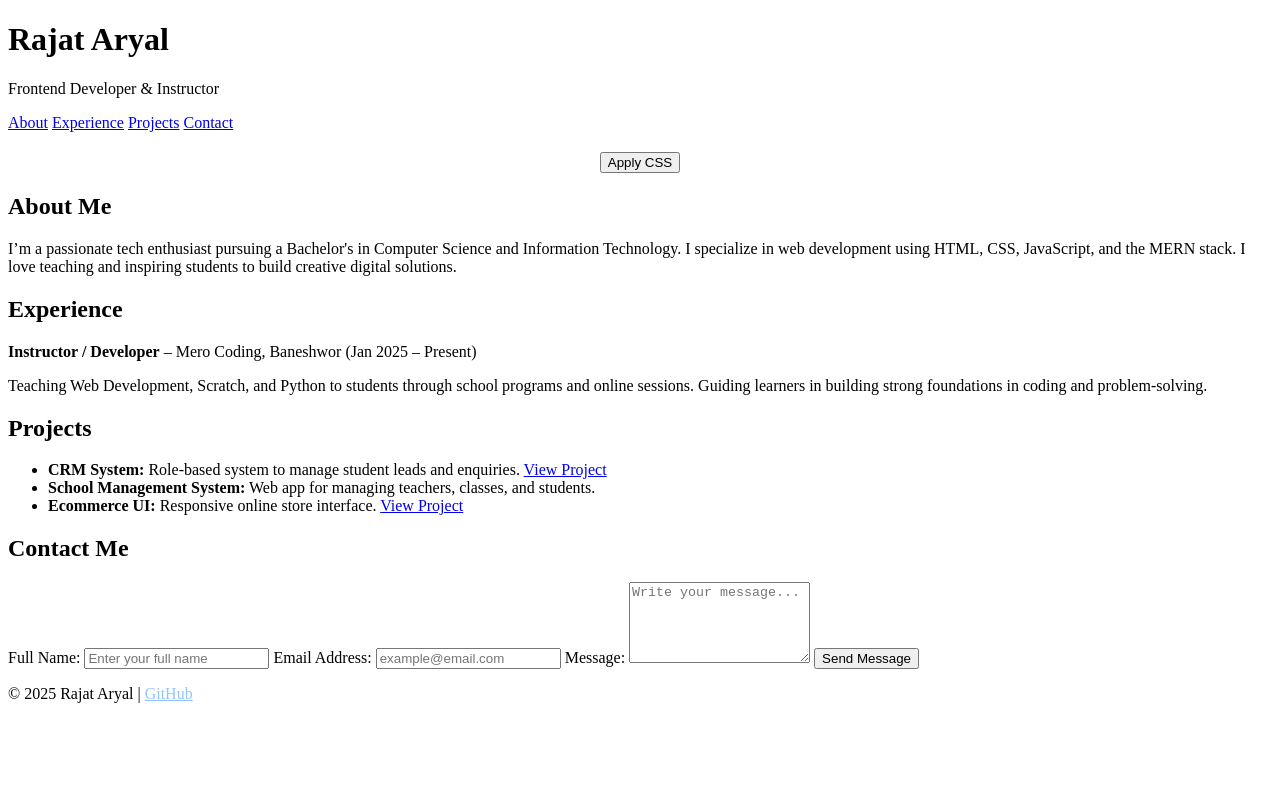
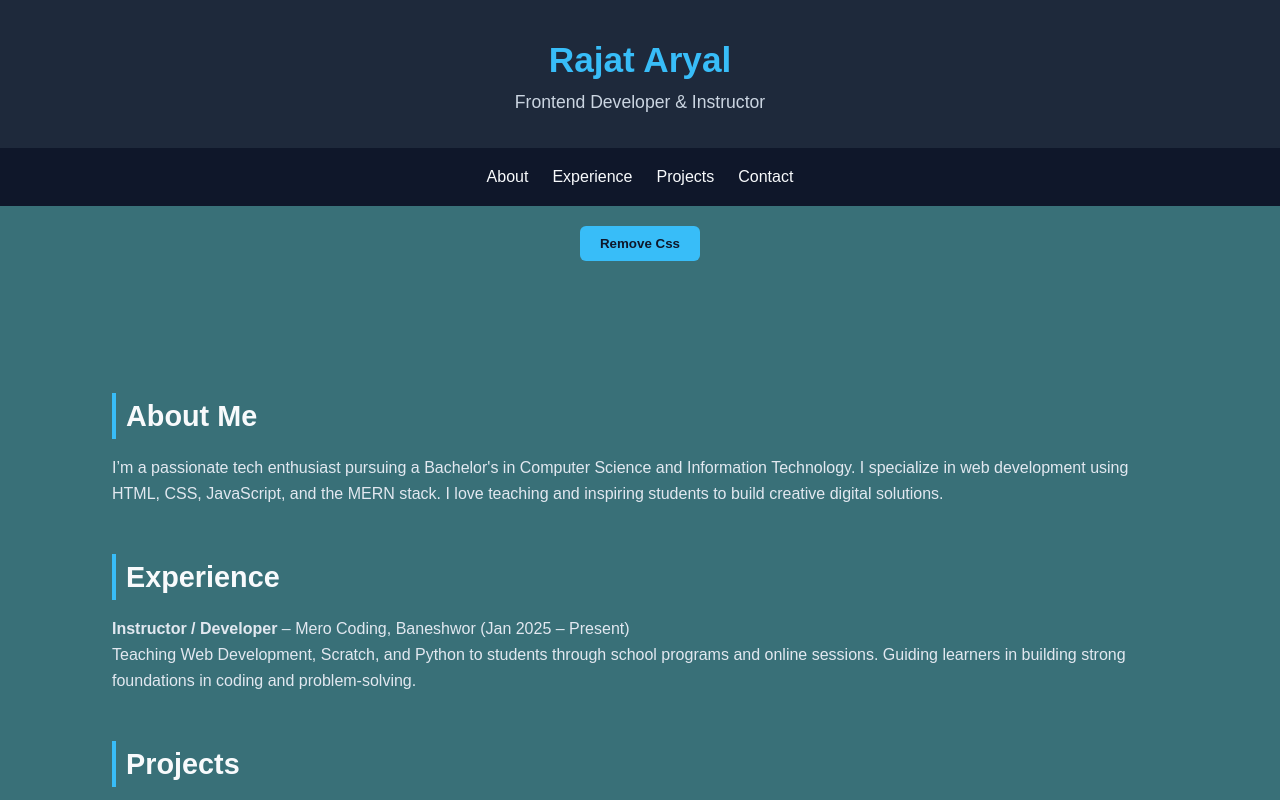
Before and after one commit to aryal05/College, a plain HTML site: page Portfolio.html in a window 1280 px wide. Both pictures are taken after a click on the button "Apply CSS". Shown: the top 800 px of the page. Drawn offline with Linux system fonts and the light colour scheme.

Commit message:
initialcommit

```diff
--- a/Portfolio.html
+++ b/Portfolio.html
@@ -13,6 +13,7 @@
   <header>
     <h1>Rajat Aryal</h1>
     <p>Frontend Developer & Instructor</p>
+
   </header>
 
   <nav>
@@ -80,5 +81,25 @@
       <a href="https://github.com/aryal05" target="_blank" style="color:#93c5fd;">GitHub</a>
     </p>
   </footer>
+
+  <script>
+    const btn = document.getElementById("applyCSS")
+    btn.addEventListener("click",()=>{
+      const existinglink = document.getElementById("dynamic-style")
+      if (existinglink){
+        existinglink.remove()
+        btn.textContent="Apply Css"
+
+      }else{
+        const link = document.createElement("link")
+        link.rel="stylesheet"
+        link.href="css/styl.css"
+        link.id="dynamic-style"
+        document.head.appendChild(link)
+        btn.textContent = "Remove Css"
+      }
+
+    })
+</script>
 </body>
 </html>
--- a/css/styl.css
+++ b/css/styl.css
@@ -0,0 +1,160 @@
+
+* {
+  margin: 0;
+  padding: 0;
+  box-sizing: border-box;
+}
+
+html {
+  scroll-behavior: smooth;
+}
+
+body {
+  font-family: "Poppins", sans-serif;
+ background:#397078 ;
+  color: #f8fafc;
+  line-height: 1.6;
+  transition: all 0.3s ease;
+}
+
+header {
+  text-align: center;
+  padding: 2rem 1rem;
+  background: #1e293b;
+}
+
+header h1 {
+  font-size: 2.2rem;
+  color: #38bdf8;
+}
+
+header p {
+  font-size: 1.1rem;
+  color: #cbd5e1;
+}
+
+
+nav {
+  display: flex;
+  justify-content: center;
+  gap: 1.5rem;
+  background: #0f172a;
+  padding: 1rem 0;
+}
+
+nav a {
+  color: #f8fafc;
+  text-decoration: none;
+  font-weight: 500;
+  position: relative;
+  transition: color 0.3s;
+}
+
+
+
+nav a:hover {
+  color: #38bdf8;
+}
+
+nav a:hover::after {
+  width: 100%;
+}
+
+
+main {
+  padding: 7rem ;
+}
+
+section {
+  margin-bottom: 3rem;
+}
+
+h2 {
+  font-size: 1.8rem;
+  margin-bottom: 1rem;
+  border-left: 4px solid #38bdf8;
+  padding-left: 10px;
+}
+
+p {
+  color: #e2e8f0;
+}
+
+
+
+ul li {
+  margin-bottom: 1rem;
+  color: #cbd5e1;
+}
+
+ul li a {
+  color: #38bdf8;
+  text-decoration: none;
+}
+
+ul li a:hover {
+  text-decoration: underline;
+}
+
+
+form {
+  display: flex;
+  flex-direction: column;
+  gap: 0.8rem;
+  background: #1e293b;
+  padding: 1.5rem;
+  border-radius: 8px;
+
+}
+
+label {
+  font-weight: 600;
+}
+
+input,
+textarea {
+  padding: 10px;
+  border-radius: 6px;
+  border: 1px solid #334155;
+  background: #0f172a;
+  color: #f8fafc;
+  outline: none;
+}
+
+input:focus,
+textarea:focus {
+  border-color: #38bdf8;
+}
+
+
+button {
+  background-color: #38bdf8;
+  color: #0f172a;
+  font-weight: bold;
+  padding: 10px 20px;
+  border: none;
+  border-radius: 6px;
+  cursor: pointer;
+  transition: background 0.3s;
+}
+
+button:hover {
+  background-color: #0ea5e9;
+}
+
+
+footer {
+  text-align: center;
+  padding: 1rem;
+  background: #0f172a;
+  color: #94a3b8;
+}
+
+footer a {
+  color: #38bdf8;
+  text-decoration: none;
+}
+
+footer a:hover {
+  text-decoration: underline;
+}
--- a/style.css
+++ /dev/null
@@ -1,98 +0,0 @@
-			*{
-				margin: 0;
-				padding: 0;
-			}
-			.header{
-				display: flex;
-				justify-content: space-between;
-				align-items: center;
-				background-color:gray ;
-				height: 50px;
-				padding: 8px;
-				color: white;
-			}
-			.navigation{
-				padding: 10px;
-			}
-			.navigation a{
-				text-decoration: none;
-				margin: 15px;
-				color: white;
-				font-size: 20px;
-				font
-			}
-			.section1{
-				display: flex;
-				justify-content: center;
-				flex-direction: column;
-				padding: 17px;
-				height: 90vh;
-				align-items: center;
-				background-color: #b4cf9e;
-
-			}
-			.section1 h1{
-				font-size: 3rem;
-				padding: 30px;
-			}
-			.section1 p{
-				font-size: 1.6rem;
-
-			}
-			.btn{
-				display: flex;
-				padding: 8px;
-				width: 160px;
-				text-align: center;
-				justify-content: center;
-				margin: 9px;
-				background-color: #559E9B;
-				border: none;
-				border-radius: 7px;
-				height: 35px;
-				font-size: 18px;
-
-			}
-			.btn:hover{
-				background-color: #4AC4BE;
-				cursor: pointer;
-			}
-			.about{
-				display: flex;
-				justify-content: space-between;
-				margin: 15px;
-			}
-			.about-content{
-				margin: 15px;
-				padding: 18px;
-			}
-			.about-content h2{
-				font-size: 2rem;
-				margin-left:15rem;
-			}
-			.about-content ul{
-				margin: 13px;
-				padding: 15px;
-				/*border: 2px solid gray;*/
-				height: 200px;
-				border-radius: 9px;
-				background-color: ;
-			}
-			.about-content ul li{
-				padding: 9px;
-				border: 2px solid gray;
-			}
-			.footer{
-				display: flex;
-				justify-content: space-between;
-				border-radius: 9px;
-				background-color: #4F5151;
-				color: white;
-				height: 40px;
-				align-items: center;
-				padding: 5px;
-
-			}
-			.foot1{
-				padding: 20px;
-			}
```
Also changed, not shown: index.html (deleted, +0 -58 lines), img.jpg (deleted), img/Profile.jpeg (added), 1 other file.
